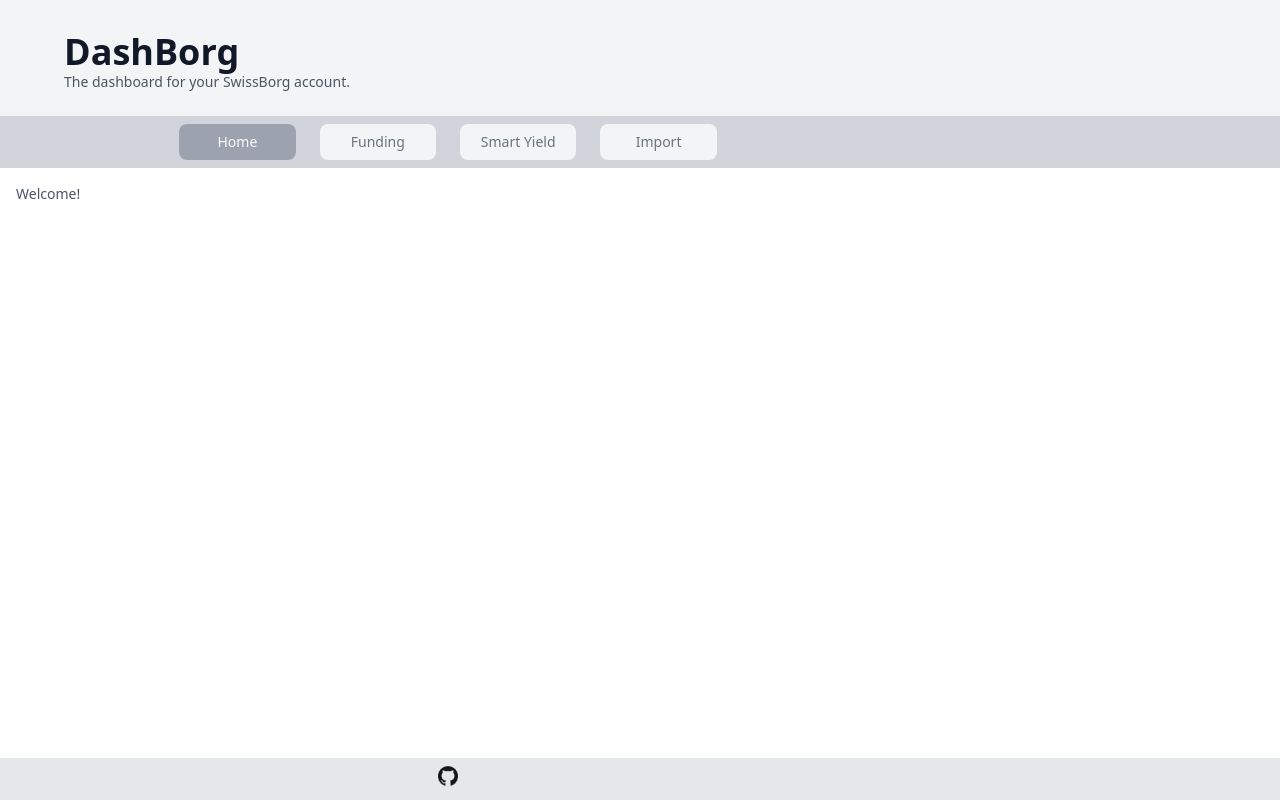
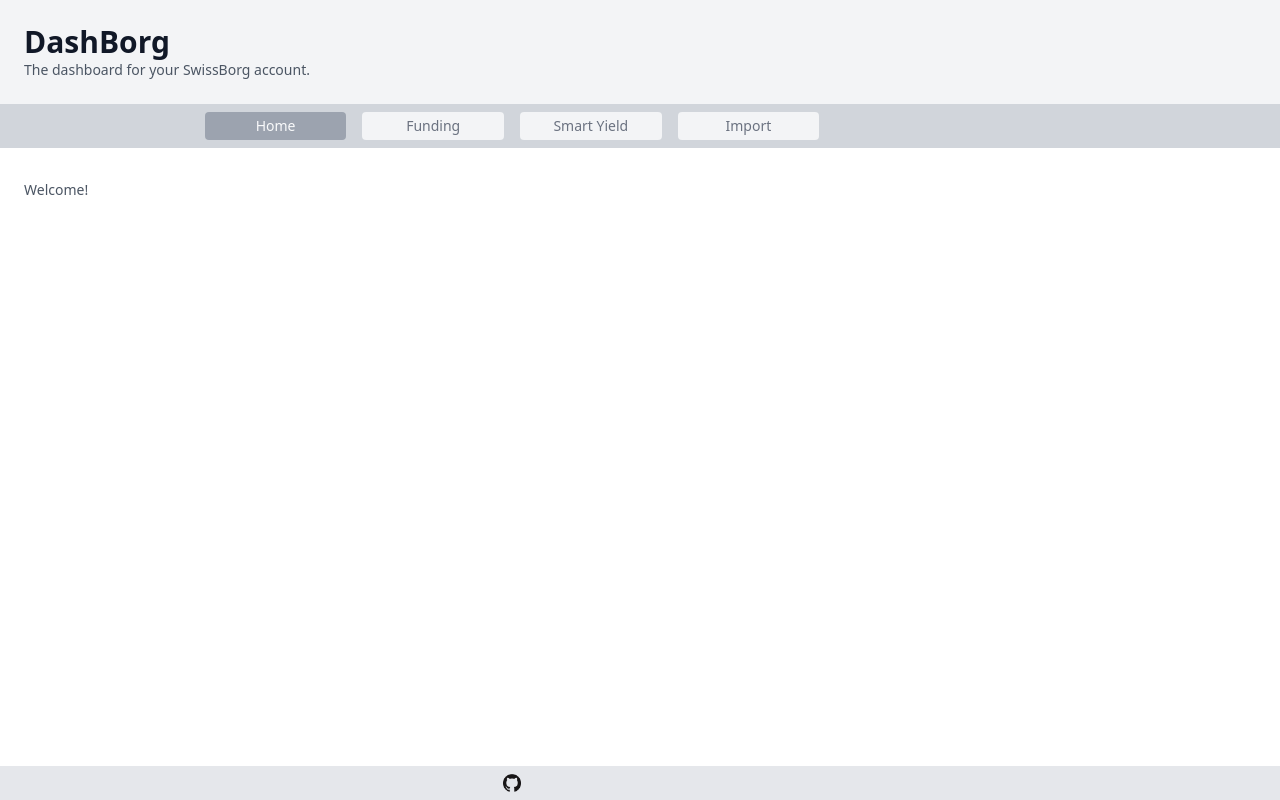
Before and after one commit to nyg/dashborg, a Next.js app: page / in a window 1280 px wide. Built offline with nearby package versions, Linux system fonts and the light colour scheme.

Commit message:
Add footer-image-link component and improve general style

```diff
--- a/components/active-link.js
+++ b/components/active-link.js
@@ -4,9 +4,9 @@
 export default function ActiveLink({ href, children }) {
 
   const { asPath } = useRouter()
-  const style = asPath === href
-    ? 'bg-gray-400 p-2 rounded-lg text-gray-50 hover:text-gray-50 no-underline w-full'
-    : 'bg-gray-100 p-2 rounded-lg text-gray-500 hover:text-gray-700 no-underline w-full'
+  const style = asPath == href
+    ? 'bg-gray-400 p-1 rounded text-gray-50 hover:text-gray-50 no-underline w-full'
+    : 'bg-gray-100 p-1 rounded text-gray-500 hover:text-gray-700 no-underline w-full'
 
   return (
     <Link href={href} >
--- /dev/null
+++ b/components/footer-image-link.js
@@ -0,0 +1,10 @@
+import Image from 'next/image'
+
+export default function FooterImageLink({ href, src, alt }) {
+
+  return (
+    <a href={href} className="inline-block m-0 p-0 leading-3">
+      <Image src={src} alt={alt} width="18" height="18" />
+    </a>
+  )
+}
--- a/components/layout.js
+++ b/components/layout.js
@@ -1,6 +1,6 @@
 import Head from 'next/head'
-import Image from 'next/image'
 import ActiveLink from './active-link'
+import FooterImageLink from './footer-image-link'
 
 export default function Layout({ children, name }) {
 
@@ -16,15 +16,15 @@
       <main className="flex flex-col h-screen text-gray-600">
 
         <header className="bg-gray-100">
-          <div className="lg:max-w-4xl pt-8 pb-6 pl-16">
-            <h1 className="text-4xl text-gray-900 font-bold">DashBorg</h1>
+          <div className="lg:max-w-5xl pt-6 pb-6 pl-6">
+            <h1 className="text-3xl text-gray-900 font-bold">DashBorg</h1>
             <p className="text-sm">The dashboard for your <a href="http://swissborg.com/">SwissBorg</a> account.</p>
           </div>
         </header>
 
         <nav className="bg-gray-300">
-          <div className="lg:max-w-4xl pt-2 pb-2">
-            <div className="m-auto flex flex-row w-3/5 text-center text-sm space-x-6">
+          <div className="lg:max-w-5xl pt-2 pb-2">
+            <div className="m-auto flex flex-row w-3/5 text-center text-sm space-x-4">
               <ActiveLink href="/">Home</ActiveLink>
               <ActiveLink href="/funding">Funding</ActiveLink>
               <ActiveLink href="/yield">Smart Yield</ActiveLink>
@@ -34,16 +34,14 @@
         </nav>
 
         <div className="text-sm">
-          <div className="lg:max-w-5xl lg:p-4">
+          <div className="lg:max-w-5xl pl-6 pt-8 pb-8">
             {children}
           </div>
         </div>
 
         <footer className="bg-gray-200 mt-auto">
-          <div className="lg:max-w-4xl pt-2 pb-2 text-center">
-            <a href="https://github.com/nyg/dashborg">
-              <Image src="/gh-dark.png" alt="github" width="20" height="20" />
-            </a>
+          <div className="lg:max-w-5xl pt-2 pb-2 text-center leading-3">
+            <FooterImageLink href="https://github.com/nyg/dashborg" src="/github.png" alt="github" />
           </div>
         </footer>
       </main>
```
Also changed, not shown: public/github.png (renamed from public/gh-dark.png).
